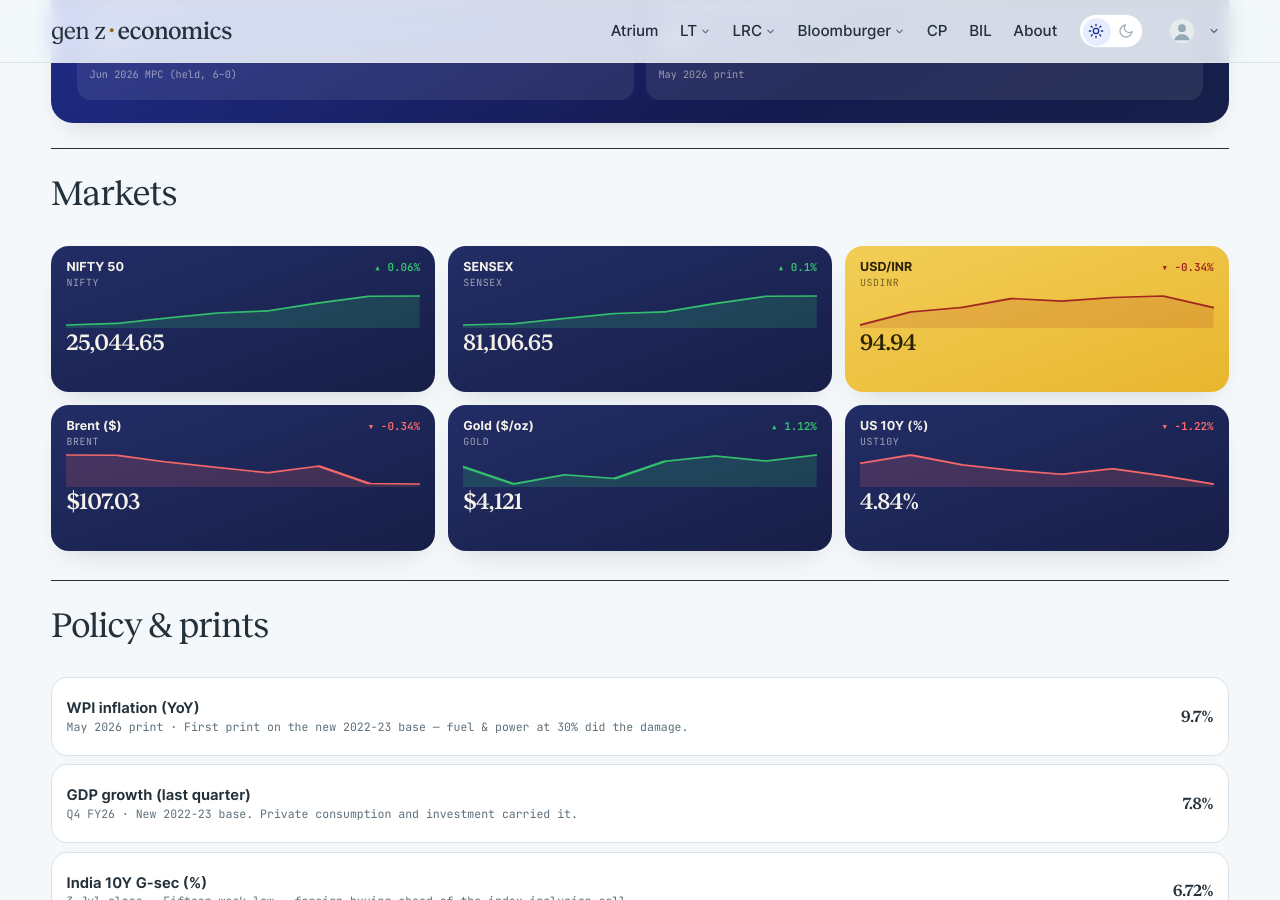
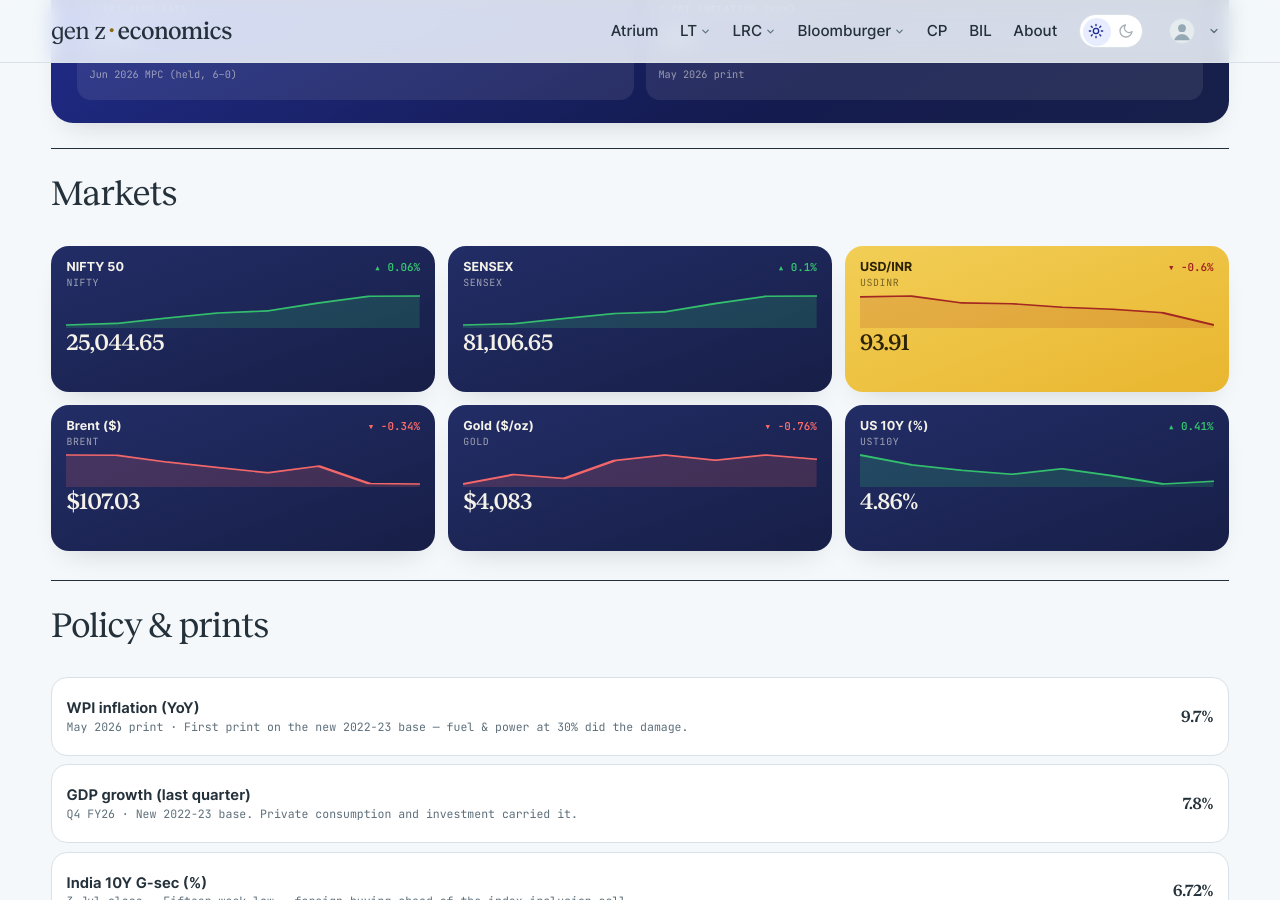
Before and after one commit to harsharya7021/genz-economics.com, a Jekyll site: the page built from macro-watch.html, in a window 1280 px wide and 900 px high, scrolled down 599 px. Built offline with Jekyll 4.4.1, drawn with Linux system fonts in a browser that asks for light colours; comment, search, counter and statistics services are not loaded.

Commit message:
data: morning market refresh

```diff
--- a/_data/macro.json
+++ b/_data/macro.json
@@ -33,17 +33,17 @@
     },
     "usdinr": {
       "label": "USD/INR",
-      "v": "94.94",
-      "chg": -0.34,
+      "v": "93.91",
+      "chg": -0.6,
       "spark": [
-        94.46,
-        94.82,
-        94.94,
-        95.19,
-        95.12,
         95.22,
         95.26,
-        94.94
+        94.94,
+        94.9,
+        94.74,
+        94.64,
+        94.48,
+        93.91
       ]
     },
     "brent": {
@@ -63,32 +63,32 @@
     },
     "gold": {
       "label": "Gold ($/oz)",
-      "v": "$4,121",
-      "chg": 1.12,
+      "v": "$4,083",
+      "chg": -0.76,
       "spark": [
-        4031.4,
         3898.9,
         3969.6,
         3940.4,
         4073.0,
         4113.5,
         4074.9,
-        4120.7
+        4114.5,
+        4083.3
       ]
     },
     "ust10y": {
       "label": "US 10Y (%)",
-      "v": "4.84%",
-      "chg": -1.22,
+      "v": "4.86%",
+      "chg": 0.41,
       "spark": [
-        4.99,
         5.05,
         4.98,
         4.94,
         4.91,
         4.95,
         4.9,
-        4.84
+        4.84,
+        4.86
       ]
     }
   },
--- a/_data/markets.yml
+++ b/_data/markets.yml
@@ -36,19 +36,19 @@ tickers:
   - 81106.648
 - symbol: USD / INR
   code: FX
-  value: '94.94'
-  change: −0.32
-  pct: −0.34%
+  value: '93.91'
+  change: −0.57
+  pct: −0.60%
   dir: down
   spark:
-  - 94.46
-  - 94.82
-  - 94.94
-  - 95.19
-  - 95.12
   - 95.22
   - 95.26
   - 94.94
+  - 94.9
+  - 94.74
+  - 94.64
+  - 94.48
+  - 93.91
 - symbol: 10Y G-Sec
   code: IN10Y
   value: 6.72%
```
